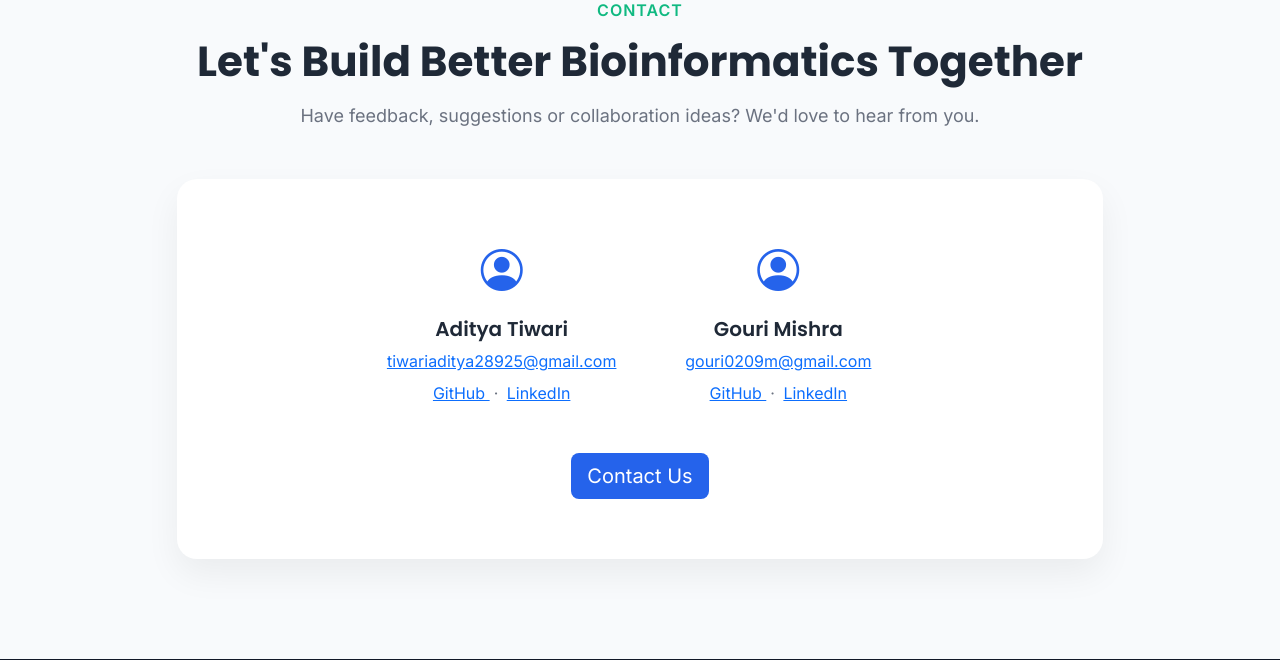
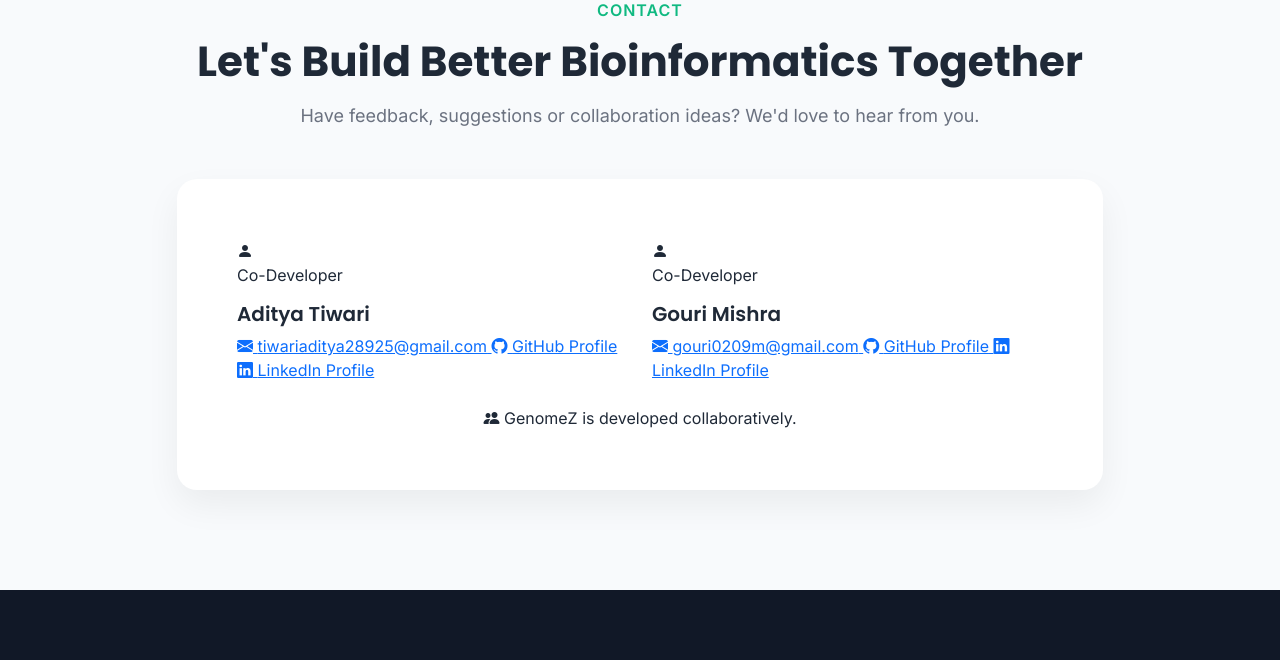
Before and after one commit to adityatiwari-git/GenomeZ, a Django app: page / in a window 1280 px wide. Shown: the part 3385-4045 px from the top of the page. Run offline with Django 5.2, Linux system fonts and the light colour scheme.

Commit message:
Polish collaborator contact section

```diff
--- a/templates/base/home.html
+++ b/templates/base/home.html
@@ -9,33 +9,23 @@
 
         <div class="row align-items-center min-vh-100">
 
-            <!-- Left -->
-
             <div class="col-lg-6">
 
                 <span class="hero-tag">
-
                     🧬 Modern Bioinformatics Analysis Platform
-
                 </span>
 
                 <h1 class="hero-title">
-
                     Analyze DNA Sequences
-
                     <br>
-
                     <span>with Precision.</span>
-
                 </h1>
 
                 <p class="hero-text">
-
                     GenomeZ helps students, researchers and bioinformatics enthusiasts
                     analyze DNA sequences, detect motifs, translate proteins,
                     discover ORFs and visualize genomic insights through a modern,
                     intuitive platform.
-
                 </p>
 
                 <div class="hero-buttons">
@@ -45,51 +35,27 @@
                         class="btn btn-primary btn-lg me-3"
                         data-bs-toggle="modal"
                         data-bs-target="#analysisChoiceModal">
-
                         Start Analysis
-
                     </button>
 
                     <a href="#features" class="btn btn-outline-success btn-lg">
-
                         Learn More
-
                     </a>
 
                 </div>
 
                 <div class="hero-badges mt-5">
-
-                    <span>
-
-                        🔒 Secure
-
-                    </span>
-
-                    <span>
-
-                        ⚡ Fast
-
-                    </span>
-
-                    <span>
-
-                        🎯 Accurate
-
-                    </span>
-
+                    <span>🔒 Secure</span>
+                    <span>⚡ Fast</span>
+                    <span>🎯 Accurate</span>
                 </div>
 
             </div>
 
-            <!-- Right -->
-
             <div class="col-lg-6 text-center">
 
                 <img src="{% static 'images/hero.png' %}"
-
                      alt="GenomeZ Hero"
-
                      class="img-fluid hero-image">
 
             </div>
@@ -100,32 +66,18 @@
 
 </section>
 
-<!-- ===========================
-     FEATURES SECTION
-============================ -->
-
 <section class="features-section" id="features">
 
     <div class="container">
 
         <div class="section-title text-center">
 
-            <span class="section-tag">
+            <span class="section-tag">Powerful Tools</span>
 
-                Powerful Tools
-
-            </span>
-
-            <h2>
-
-                Everything You Need for Sequence Analysis
-
-            </h2>
+            <h2>Everything You Need for Sequence Analysis</h2>
 
             <p>
-
                 GenomeZ provides modern bioinformatics tools for DNA and RNA sequence analysis.
-
             </p>
 
         </div>
@@ -133,85 +85,151 @@
         <div class="row g-4 mt-4">
 
             <div class="col-lg-4 col-md-6">
+                <div class="feature-card">
+                    <i class="bi bi-arrow-repeat feature-icon"></i>
+                    <h4>DNA → RNA</h4>
+                    <p>Convert DNA sequences into RNA instantly.</p>
+                </div>
+            </div>
 
+            <div class="col-lg-4 col-md-6">
                 <div class="feature-card">
+                    <i class="bi bi-search feature-icon"></i>
+                    <h4>Motif Finder</h4>
+                    <p>Detect important sequence motifs accurately.</p>
+                </div>
+            </div>
 
-                    <i class="bi bi-arrow-repeat feature-icon"></i>
+            <div class="col-lg-4 col-md-6">
+                <div class="feature-card">
+                    <i class="bi bi-diagram-3 feature-icon"></i>
+                    <h4>ORF Finder</h4>
+                    <p>Locate Open Reading Frames with ease.</p>
+                </div>
+            </div>
 
-                    <h4>DNA → RNA</h4>
+            <div class="col-lg-4 col-md-6">
+                <div class="feature-card">
+                    <i class="bi bi-cpu feature-icon"></i>
+                    <h4>Protein Translation</h4>
+                    <p>Translate DNA into protein sequences.</p>
+                </div>
+            </div>
 
-                    <p>Convert DNA sequences into RNA instantly.</p>
+            <div class="col-lg-4 col-md-6">
+                <div class="feature-card">
+                    <i class="bi bi-upload feature-icon"></i>
+                    <h4>FASTA Upload</h4>
+                    <p>Upload FASTA files for instant analysis.</p>
+                </div>
+            </div>
+
+            <div class="col-lg-4 col-md-6">
+                <div class="feature-card">
+                    <i class="bi bi-download feature-icon"></i>
+                    <h4>Reports</h4>
+                    <p>Export results in PDF, TXT and FASTA formats.</p>
+                </div>
+            </div>
 
         </div>
 
     </div>
 
-            <div class="col-lg-4 col-md-6">
+</section>
 
-                <div class="feature-card">
+<section class="how-section" id="how-it-works">
 
-                    <i class="bi bi-search feature-icon"></i>
+    <div class="container">
 
-                    <h4>Motif Finder</h4>
+        <div class="section-title text-center">
 
-                    <p>Detect important sequence motifs accurately.</p>
+            <span class="section-tag">How It Works</span>
+
+            <h2>Analyze DNA in Four Simple Steps</h2>
+
+            <p>GenomeZ makes sequence analysis fast, intuitive and accessible.</p>
+
+        </div>
+
+        <div class="row mt-5 g-4">
+
+            <div class="col-lg-3 col-md-6">
+                <div class="step-card">
+                    <div class="step-number">1</div>
+                    <i class="bi bi-upload step-icon"></i>
+                    <h4>Upload</h4>
+                    <p>Paste your DNA sequence or upload a FASTA file.</p>
+                </div>
+            </div>
+
+            <div class="col-lg-3 col-md-6">
+                <div class="step-card">
+                    <div class="step-number">2</div>
+                    <i class="bi bi-sliders step-icon"></i>
+                    <h4>Select Tool</h4>
+                    <p>Choose the analysis you want to perform.</p>
+                </div>
+            </div>
+
+            <div class="col-lg-3 col-md-6">
+                <div class="step-card">
+                    <div class="step-number">3</div>
+                    <i class="bi bi-cpu step-icon"></i>
+                    <h4>Analyze</h4>
+                    <p>GenomeZ processes your sequence instantly.</p>
+                </div>
+            </div>
+
+            <div class="col-lg-3 col-md-6">
+                <div class="step-card">
+                    <div class="step-number">4</div>
+                    <i class="bi bi-download step-icon"></i>
+                    <h4>Download</h4>
+                    <p>Save your results as PDF, TXT or FASTA.</p>
+                </div>
+            </div>
 
         </div>
 
     </div>
 
-            <div class="col-lg-4 col-md-6">
+</section>
 
-                <div class="feature-card">
+<section class="why-section" id="about">
 
-                    <i class="bi bi-diagram-3 feature-icon"></i>
+    <div class="container">
 
-                    <h4>ORF Finder</h4>
+        <div class="row align-items-center g-5">
 
-                    <p>Locate Open Reading Frames with ease.</p>
+            <div class="col-lg-6">
+
+                <img src="{% static 'images/hero.png' %}"
+                     class="img-fluid why-image"
+                     alt="GenomeZ">
 
             </div>
 
-            </div>
+            <div class="col-lg-6">
 
-            <div class="col-lg-4 col-md-6">
+                <span class="section-tag">Why GenomeZ?</span>
 
-                <div class="feature-card">
+                <h2 class="mt-3">
+                    Built for Researchers,
+                    Students & Educators
+                </h2>
 
-                    <i class="bi bi-cpu feature-icon"></i>
+                <p class="mt-4">
+                    GenomeZ combines modern web technologies with practical
+                    bioinformatics tools to provide a fast, intuitive and
+                    professional DNA sequence analysis experience.
+                </p>
 
-                    <h4>Protein Translation</h4>
-
-                    <p>Translate DNA into protein sequences.</p>
-
-                </div>
-
-            </div>
-
-            <div class="col-lg-4 col-md-6">
-
-                <div class="feature-card">
-
-                    <i class="bi bi-upload feature-icon"></i>
-
-                    <h4>FASTA Upload</h4>
-
-                    <p>Upload FASTA files for instant analysis.</p>
-
-                </div>
-
-            </div>
-
-            <div class="col-lg-4 col-md-6">
-
-                <div class="feature-card">
-
-                    <i class="bi bi-download feature-icon"></i>
-
-                    <h4>Reports</h4>
-
-                    <p>Export results in PDF, TXT and FASTA formats.</p>
-
+                <div class="why-list mt-4">
+                    <div><i class="bi bi-check-circle-fill"></i> Beginner-friendly interface</div>
+                    <div><i class="bi bi-check-circle-fill"></i> Fast sequence analysis</div>
+                    <div><i class="bi bi-check-circle-fill"></i> Accurate algorithms</div>
+                    <div><i class="bi bi-check-circle-fill"></i> Export reports instantly</div>
                 </div>
 
             </div>
@@ -222,190 +240,15 @@
 
 </section>
 
-<!-- ===========================
-     HOW IT WORKS
-=========================== -->
-
-<section class="how-section" id="how-it-works">
-
-    <div class="container">
-
-        <div class="section-title text-center">
-
-            <span class="section-tag">
-                How It Works
-            </span>
-
-            <h2>
-                Analyze DNA in Four Simple Steps
-            </h2>
-
-            <p>
-                GenomeZ makes sequence analysis fast, intuitive and accessible.
-            </p>
-
-        </div>
-
-        <div class="row mt-5 g-4">
-
-            <div class="col-lg-3 col-md-6">
-
-                <div class="step-card">
-
-                    <div class="step-number">1</div>
-
-                    <i class="bi bi-upload step-icon"></i>
-
-                    <h4>Upload</h4>
-
-                    <p>
-                        Paste your DNA sequence or upload a FASTA file.
-                    </p>
-
-                </div>
-
-            </div>
-
-            <div class="col-lg-3 col-md-6">
-
-                <div class="step-card">
-
-                    <div class="step-number">2</div>
-
-                    <i class="bi bi-sliders step-icon"></i>
-
-                    <h4>Select Tool</h4>
-
-                    <p>
-                        Choose the analysis you want to perform.
-                    </p>
-
-                </div>
-
-            </div>
-
-            <div class="col-lg-3 col-md-6">
-
-                <div class="step-card">
-
-                    <div class="step-number">3</div>
-
-                    <i class="bi bi-cpu step-icon"></i>
-
-                    <h4>Analyze</h4>
-
-                    <p>
-                        GenomeZ processes your sequence instantly.
-                    </p>
-
-                </div>
-
-            </div>
-
-            <div class="col-lg-3 col-md-6">
-
-                <div class="step-card">
-
-                    <div class="step-number">4</div>
-
-                    <i class="bi bi-download step-icon"></i>
-
-                    <h4>Download</h4>
-
-                    <p>
-                        Save your results as PDF, TXT or FASTA.
-                    </p>
-
-                </div>
-
-            </div>
-
-        </div>
-
-    </div>
-
-</section>
-
-<!-- ===========================
-     WHY GENOMEZ
-=========================== -->
-
-<section class="why-section" id="about">
-
-    <div class="container">
-
-        <div class="row align-items-center g-5">
-
-            <!-- Left -->
-
-            <div class="col-lg-6">
-
-                <img src="{% static 'images/hero.png' %}"
-                     class="img-fluid why-image"
-                     alt="GenomeZ">
-
-            </div>
-
-            <!-- Right -->
-
-            <div class="col-lg-6">
-
-                <span class="section-tag">
-                    Why GenomeZ?
-                </span>
-
-                <h2 class="mt-3">
-
-                    Built for Researchers,
-                    Students & Educators
-
-                </h2>
-
-                <p class="mt-4">
-
-                    GenomeZ combines modern web technologies with practical
-                    bioinformatics tools to provide a fast, intuitive and
-                    professional DNA sequence analysis experience.
-
-                </p>
-
-                <div class="why-list mt-4">
-
-                    <div><i class="bi bi-check-circle-fill"></i> Beginner-friendly interface</div>
-
-                    <div><i class="bi bi-check-circle-fill"></i> Fast sequence analysis</div>
-
-                    <div><i class="bi bi-check-circle-fill"></i> Accurate algorithms</div>
-
-                    <div><i class="bi bi-check-circle-fill"></i> Export reports instantly</div>
-
-                </div>
-
-            </div>
-
-        </div>
-
-    </div>
-
-</section>
-
-<!-- ===========================
-     CONTACT
-=========================== -->
-
 <section class="contact-section" id="contact">
 
     <div class="container">
 
         <div class="section-title text-center">
 
-            <span class="section-tag">
-                Contact
-            </span>
+            <span class="section-tag">Contact</span>
 
-            <h2>
-                Let's Build Better Bioinformatics Together
-            </h2>
+            <h2>Let's Build Better Bioinformatics Together</h2>
 
             <p>
                 Have feedback, suggestions or collaboration ideas?
@@ -420,59 +263,83 @@
 
                 <div class="contact-card">
 
-                    <div class="row g-4 justify-content-center">
+                    <div class="row g-4">
 
-                        <div class="col-md-4">
+                        <div class="col-md-6">
 
-                            <div class="text-center h-100">
+                            <div class="contact-person-card h-100">
 
-                                <i class="bi bi-person-circle contact-icon"></i>
+                                <div class="contact-person-header">
+                                    <div class="contact-avatar">
+                                        <i class="bi bi-person-fill"></i>
+                                    </div>
+                                    <div>
+                                        <span class="contact-role">Co-Developer</span>
+                                        <h5>Aditya Tiwari</h5>
+                                    </div>
+                                </div>
 
-                                <h5>Aditya Tiwari</h5>
+                                <a class="contact-detail"
+                                   href="mailto:tiwariaditya28925@gmail.com">
+                                    <i class="bi bi-envelope-fill"></i>
+                                    <span>tiwariaditya28925@gmail.com</span>
+                                </a>
 
-                                <p class="mb-2">
-                                    <a class="footer-contact-link" href="mailto:tiwariaditya28925@gmail.com">
-                                        tiwariaditya28925@gmail.com
+                                <a class="contact-detail"
+                                   href="https://github.com/adityatiwari-git"
+                                   target="_blank"
+                                   rel="noopener noreferrer">
+                                    <i class="bi bi-github"></i>
+                                    <span>GitHub Profile</span>
                                 </a>
-                                </p>
 
-                                <p class="mb-0">
-                                    <a class="footer-contact-link" href="https://github.com/adityatiwari-git" target="_blank" rel="noopener noreferrer">
-                                        GitHub
+                                <a class="contact-detail"
+                                   href="https://www.linkedin.com/in/er-aditya-tiwari/"
+                                   target="_blank"
+                                   rel="noopener noreferrer">
+                                    <i class="bi bi-linkedin"></i>
+                                    <span>LinkedIn Profile</span>
                                 </a>
-                                    <span class="mx-1">·</span>
-                                    <a class="footer-contact-link" href="https://www.linkedin.com/in/er-aditya-tiwari/" target="_blank" rel="noopener noreferrer">
-                                        LinkedIn
-                                    </a>
-                                </p>
 
                             </div>
 
                         </div>
 
-                        <div class="col-md-4">
+                        <div class="col-md-6">
 
-                            <div class="text-center h-100">
+                            <div class="contact-person-card h-100">
 
-                                <i class="bi bi-person-circle contact-icon"></i>
+                                <div class="contact-person-header">
+                                    <div class="contact-avatar">
+                                        <i class="bi bi-person-fill"></i>
+                                    </div>
+                                    <div>
+                                        <span class="contact-role">Co-Developer</span>
+                                        <h5>Gouri Mishra</h5>
+                                    </div>
+                                </div>
 
-                                <h5>Gouri Mishra</h5>
+                                <a class="contact-detail"
+                                   href="mailto:gouri0209m@gmail.com">
+                                    <i class="bi bi-envelope-fill"></i>
+                                    <span>gouri0209m@gmail.com</span>
+                                </a>
 
-                                <p class="mb-2">
-                                    <a class="footer-contact-link" href="mailto:gouri0209m@gmail.com">
-                                        gouri0209m@gmail.com
+                                <a class="contact-detail"
+                                   href="https://github.com/gouri0209m-ux"
+                                   target="_blank"
+                                   rel="noopener noreferrer">
+                                    <i class="bi bi-github"></i>
+                                    <span>GitHub Profile</span>
                                 </a>
-                                </p>
 
-                                <p class="mb-0">
-                                    <a class="footer-contact-link" href="https://github.com/gouri0209m-ux" target="_blank" rel="noopener noreferrer">
-                                        GitHub
+                                <a class="contact-detail"
+                                   href="https://www.linkedin.com/in/gouri-mishra003"
+                                   target="_blank"
+                                   rel="noopener noreferrer">
+                                    <i class="bi bi-linkedin"></i>
+                                    <span>LinkedIn Profile</span>
                                 </a>
-                                    <span class="mx-1">·</span>
-                                    <a class="footer-contact-link" href="https://www.linkedin.com/in/gouri-mishra003" target="_blank" rel="noopener noreferrer">
-                                        LinkedIn
-                                    </a>
-                                </p>
 
                             </div>
 
@@ -480,15 +347,11 @@
 
                     </div>
 
-                    <div class="text-center mt-5">
-
-                        <a href="mailto:tiwariaditya28925@gmail.com"
-                           class="btn btn-primary btn-lg">
-
-                            Contact Us
-
-                        </a>
-
+                    <div class="text-center mt-4">
+                        <span class="contact-collaboration-note">
+                            <i class="bi bi-people-fill"></i>
+                            GenomeZ is developed collaboratively.
+                        </span>
                     </div>
 
                 </div>
@@ -501,10 +364,6 @@
 
 </section>
 
-<!-- ===========================
-     FOOTER
-=========================== -->
-
 <footer class="footer">
 
     <div class="container">
@@ -514,16 +373,12 @@
             <div class="col-lg-4">
 
                 <h3 class="footer-logo">
-
                     Genome<span>Z</span>
-
                 </h3>
 
                 <p>
-
                     Modern bioinformatics platform for DNA sequence
                     analysis, visualization and interpretation.
-
                 </p>
 
             </div>
@@ -533,15 +388,10 @@
                 <h5>Quick Links</h5>
 
                 <ul>
-
                     <li><a href="{% url 'home' %}">Home</a></li>
-
                     <li><a href="#features">Features</a></li>
-
                     <li><a href="#how-it-works">Workflow</a></li>
-
                     <li><a href="#about">About</a></li>
-
                 </ul>
 
             </div>
@@ -551,17 +401,11 @@
                 <h5>Analysis Tools</h5>
 
                 <ul>
-
                     <li><a href="{% url 'analyzer' %}">DNA → RNA</a></li>
-
                     <li><a href="{% url 'analyzer' %}">GC Content</a></li>
-
                     <li><a href="{% url 'analyzer' %}">Protein Translation</a></li>
-
                     <li><a href="{% url 'analyzer' %}">ORF Finder</a></li>
-
                     <li><a href="{% url 'analyzer' %}">Motif Finder</a></li>
-
                 </ul>
 
             </div>
@@ -571,15 +415,10 @@
                 <h5>Resources</h5>
 
                 <ul>
-
                     <li><a href="{% url 'analyzer' %}">Documentation</a></li>
-
                     <li><a href="#how-it-works">Tutorials</a></li>
-
                     <li><a href="{% url 'analyzer' %}">API (Coming Soon)</a></li>
-
                     <li><a href="mailto:tiwariaditya28925@gmail.com">Support</a></li>
-
                 </ul>
 
             </div>
@@ -590,50 +429,33 @@
 
         <div class="footer-collaborators text-center mb-3">
 
-            <div class="fw-semibold mb-2">Developed as a collaborative project by</div>
+            <div class="fw-semibold mb-2">
+                Developed as a collaborative project by
+            </div>
 
             <div class="d-flex justify-content-center flex-wrap gap-3">
-
                 <span>Aditya Tiwari</span>
-
                 <span>Gouri Mishra</span>
-
             </div>
 
             <div class="d-flex justify-content-center flex-wrap gap-4 mt-3 small">
-
                 <a class="footer-contact-link" href="mailto:tiwariaditya28925@gmail.com">Aditya's Email</a>
-
                 <a class="footer-contact-link" href="mailto:gouri0209m@gmail.com">Gouri's Email</a>
-
                 <a class="footer-contact-link" href="https://github.com/adityatiwari-git" target="_blank" rel="noopener noreferrer">Aditya's GitHub</a>
-
                 <a class="footer-contact-link" href="https://github.com/gouri0209m-ux" target="_blank" rel="noopener noreferrer">Gouri's GitHub</a>
-
                 <a class="footer-contact-link" href="https://www.linkedin.com/in/er-aditya-tiwari/" target="_blank" rel="noopener noreferrer">Aditya's LinkedIn</a>
-
                 <a class="footer-contact-link" href="https://www.linkedin.com/in/gouri-mishra003" target="_blank" rel="noopener noreferrer">Gouri's LinkedIn</a>
-
             </div>
 
         </div>
 
         <div class="text-center footer-copy">
-
             © 2026 GenomeZ. Developed collaboratively by Aditya Tiwari & Gouri Mishra.
-
         </div>
 
     </div>
 
 </footer>
-
-
-
-
-<!-- ===========================
-     ANALYSIS CHOICE MODAL
-=========================== -->
 
 <div class="modal fade"
      id="analysisChoiceModal"
@@ -652,9 +474,7 @@
 
                     <h4 class="modal-title mt-2"
                         id="analysisChoiceModalLabel">
-
                         What would you like to analyze?
-
                     </h4>
                 </div>
 
@@ -668,7 +488,9 @@
             <div class="modal-body px-4 pb-4">
 
                 <a href="/analyzer/" class="workspace-choice">
-    <div class="workspace-choice-icon genomics-icon"><span class="dna-logo" aria-hidden="true">🧬</span></div>
+                    <div class="workspace-choice-icon genomics-icon">
+                        <span class="dna-logo" aria-hidden="true">🧬</span>
+                    </div>
                     <div class="workspace-choice-copy">
                         <h5>Genomics</h5>
                         <p>DNA/RNA sequence analysis, conversion, GC content, motifs, ORFs and translation.</p>
@@ -677,7 +499,9 @@
                 </a>
 
                 <a href="/proteomics/" class="workspace-choice">
-    <div class="workspace-choice-icon proteomics-icon"><i class="bi bi-diagram-3"></i></div>
+                    <div class="workspace-choice-icon proteomics-icon">
+                        <i class="bi bi-diagram-3"></i>
+                    </div>
                     <div class="workspace-choice-copy">
                         <h5>Proteomics</h5>
                         <p>Protein sequence analysis and database-backed identification.</p>
```
Lines whose indentation alone changed are shown as unchanged.
